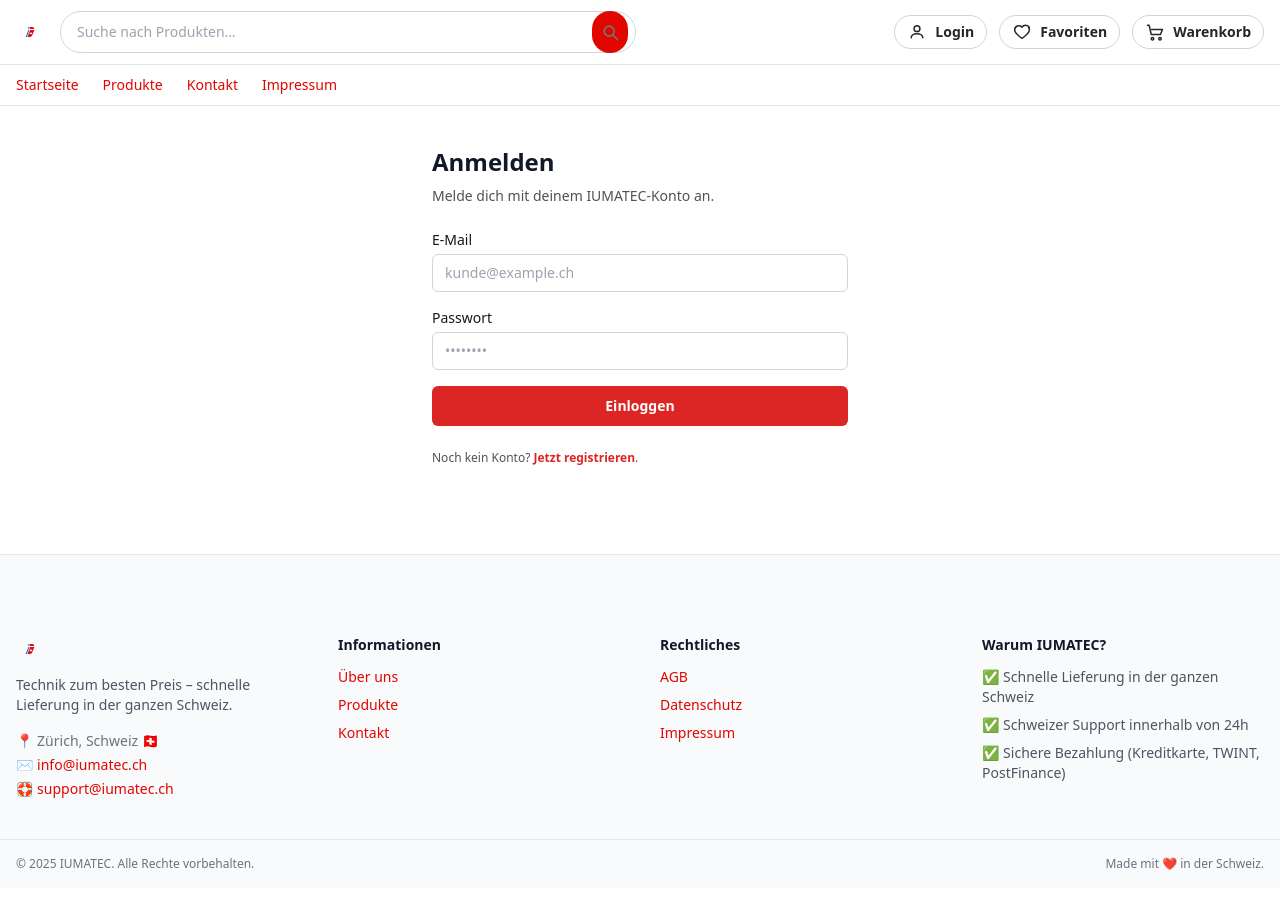
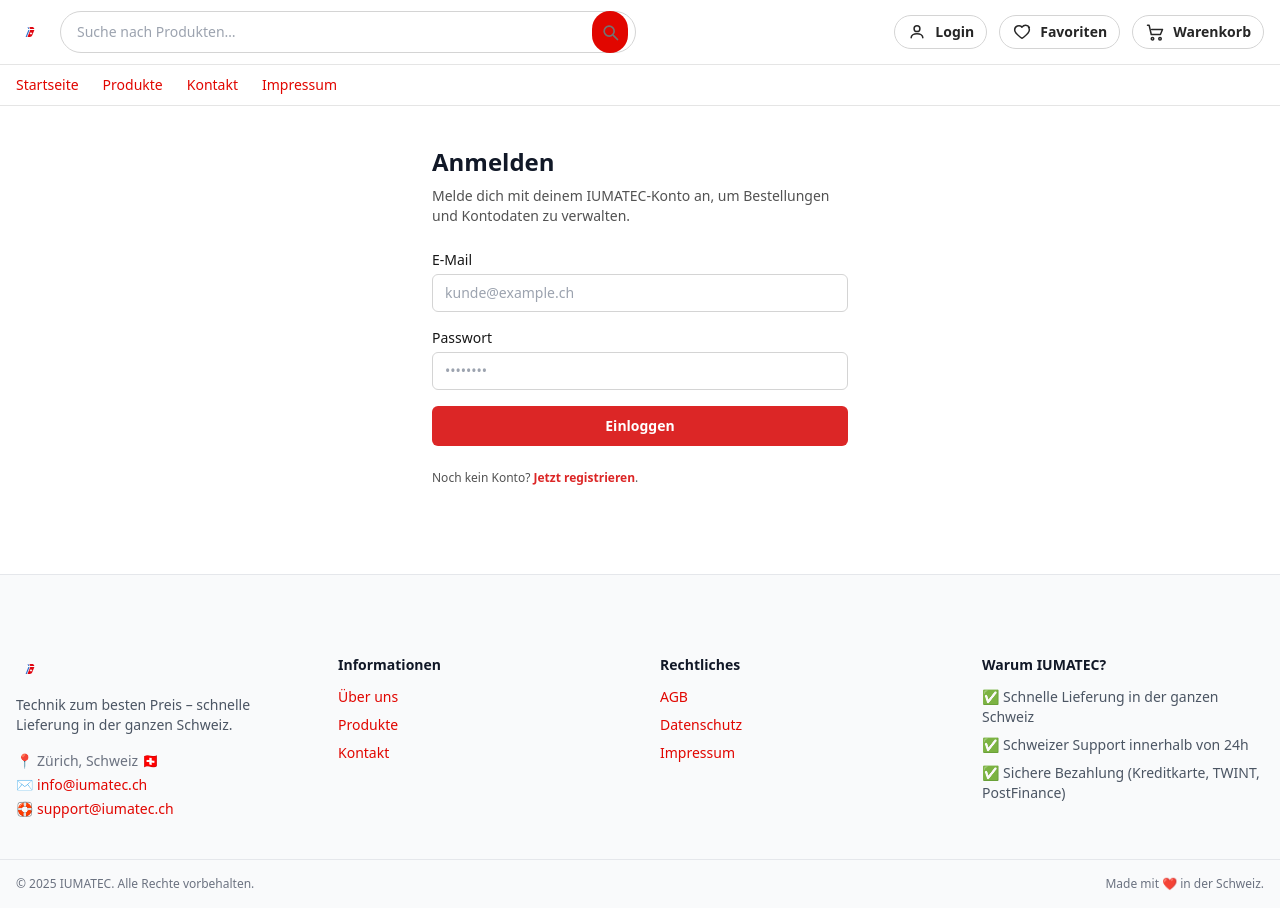
Before and after one commit to celsoneves32/iumatec-site, a Next.js app: page /login in a window 1280 px wide. Built offline with nearby package versions, Linux system fonts and the light colour scheme; no server answers.

Commit message:
Update page.tsx

```diff
--- a/app/login/page.tsx
+++ b/app/login/page.tsx
@@ -10,12 +10,14 @@ export default function LoginPage() {
   const { data: session } = useSession();
   const router = useRouter();
   const searchParams = useSearchParams();
+
   const [email, setEmail] = useState("");
   const [password, setPassword] = useState("");
   const [error, setError] = useState("");
 
   const from = searchParams.get("from") || "/dashboard";
 
+  // Se já está logado, manda para o destino
   if (session?.user) {
     router.replace(from);
     return null;
@@ -37,7 +39,12 @@ export default function LoginPage() {
     });
 
     if (res?.error) {
-      setError(res.error);
+      // Mensagem padrão do NextAuth é "CredentialsSignin"
+      if (res.error === "CredentialsSignin") {
+        setError("E-Mail oder Passwort ist falsch.");
+      } else {
+        setError(res.error);
+      }
       return;
     }
 
@@ -48,7 +55,8 @@ export default function LoginPage() {
     <main className="max-w-md mx-auto px-4 py-10">
       <h1 className="text-2xl font-semibold mb-2">Anmelden</h1>
       <p className="text-sm text-neutral-600 mb-6">
-        Melde dich mit deinem IUMATEC-Konto an.
+        Melde dich mit deinem IUMATEC-Konto an, um Bestellungen und
+        Kontodaten zu verwalten.
       </p>
 
       <form onSubmit={handleSubmit} className="space-y-4">
```
